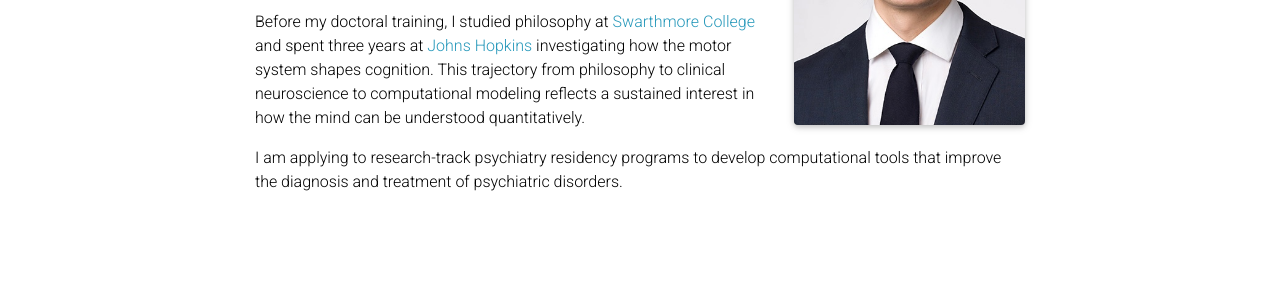
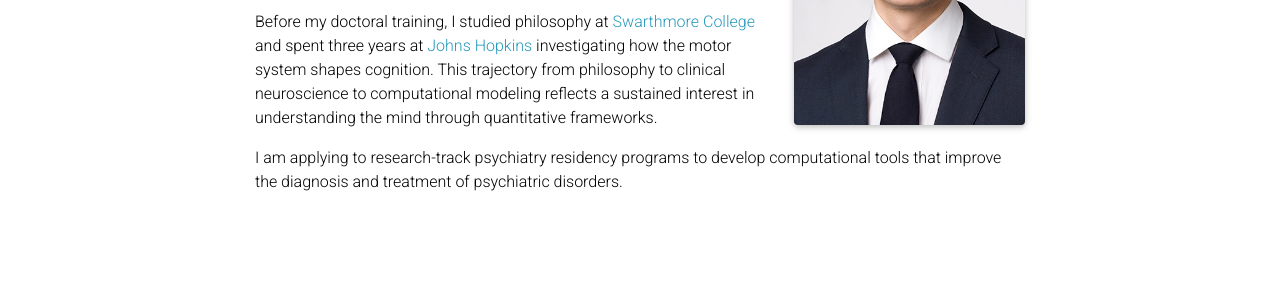
Before and after one commit to mitchellslapik/mitchellslapik.github.io, a Jekyll site: the page built from _pages/about.md, in a window 1280 px wide. Shown: the part 374-674 px from the top of the page. Built offline with Jekyll 4.4.1, drawn with Linux system fonts in a browser that asks for light colours; full-size pictures stand in for the smaller copies a plugin makes; comment, search, counter and statistics services are not loaded; a style sheet for code colours, icons or effects is not loaded.

Commit message:
Update about.md

```diff
--- a/_pages/about.md
+++ b/_pages/about.md
@@ -16,6 +16,6 @@
 
 <p>I am an MD/PhD candidate at <a href="https://med.uth.edu/">McGovern Medical School</a>, supported by an <a href="https://researchtraining.nih.gov/programs/fellowships/F30">NIH F30 Fellowship</a> and a <a href="https://www.uth.edu/ccts/education-training/tl1-program">TL1 Translational and Clinical Science Predoctoral Fellowship</a>. My dissertation, <em>Vision: More than Meets the Eye</em>, examines parallels between biological and artificial intelligence in the visual system. My work has been published in <em>Neural Computation</em>, <em>Journal of Vision</em>, and <em>Cerebellum</em>, with an additional manuscript under review at <em>Nature Neuroscience</em>.</p>
 
-<p>Before my doctoral training, I studied philosophy at <a href="https://www.swarthmore.edu/">Swarthmore College</a> and spent three years at <a href="https://www.jhu.edu/">Johns Hopkins</a> investigating how the motor system shapes cognition. This trajectory from philosophy to clinical neuroscience to computational modeling reflects a sustained interest in how the mind can be understood quantitatively.</p>
+<p>Before my doctoral training, I studied philosophy at <a href="https://www.swarthmore.edu/">Swarthmore College</a> and spent three years at <a href="https://www.jhu.edu/">Johns Hopkins</a> investigating how the motor system shapes cognition. This trajectory from philosophy to clinical neuroscience to computational modeling reflects a sustained interest in understanding the mind through quantitative frameworks.</p>
 
 <p>I am applying to research-track psychiatry residency programs to develop computational tools that improve the diagnosis and treatment of psychiatric disorders.</p>
```
